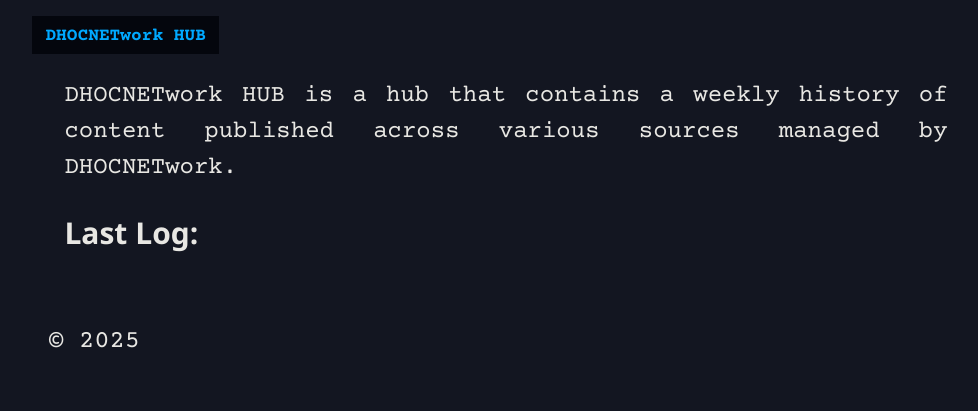
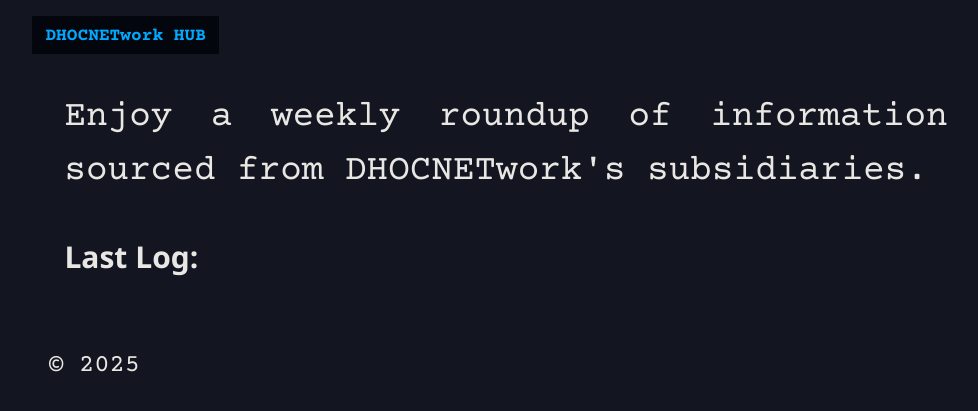
Before and after one commit to dhocnet/dhocnet.github.io, a Jekyll site: the page built from index.md, in a window 1280 px wide. Shown: the top 411 px of the page, without its empty margins (134-1112 px from the left). Built offline with Jekyll 4.4.1, drawn with Linux system fonts in a browser that asks for light colours; some web fonts are replaced.

Commit message:
Update home.html

```diff
--- a/_layouts/home.html
+++ b/_layouts/home.html
@@ -4,8 +4,8 @@ layout: default
 
   <section class="home-panel">
     </h2>
-    <p class="w3-xlarge">
-      DHOCNETwork HUB is a hub that contains a weekly history of content published across various sources managed by DHOCNETwork.
+    <p class="w3-xxlarge">
+      Enjoy a weekly roundup of information sourced from DHOCNETwork's subsidiaries.
     </p>
   </section>
 
```
